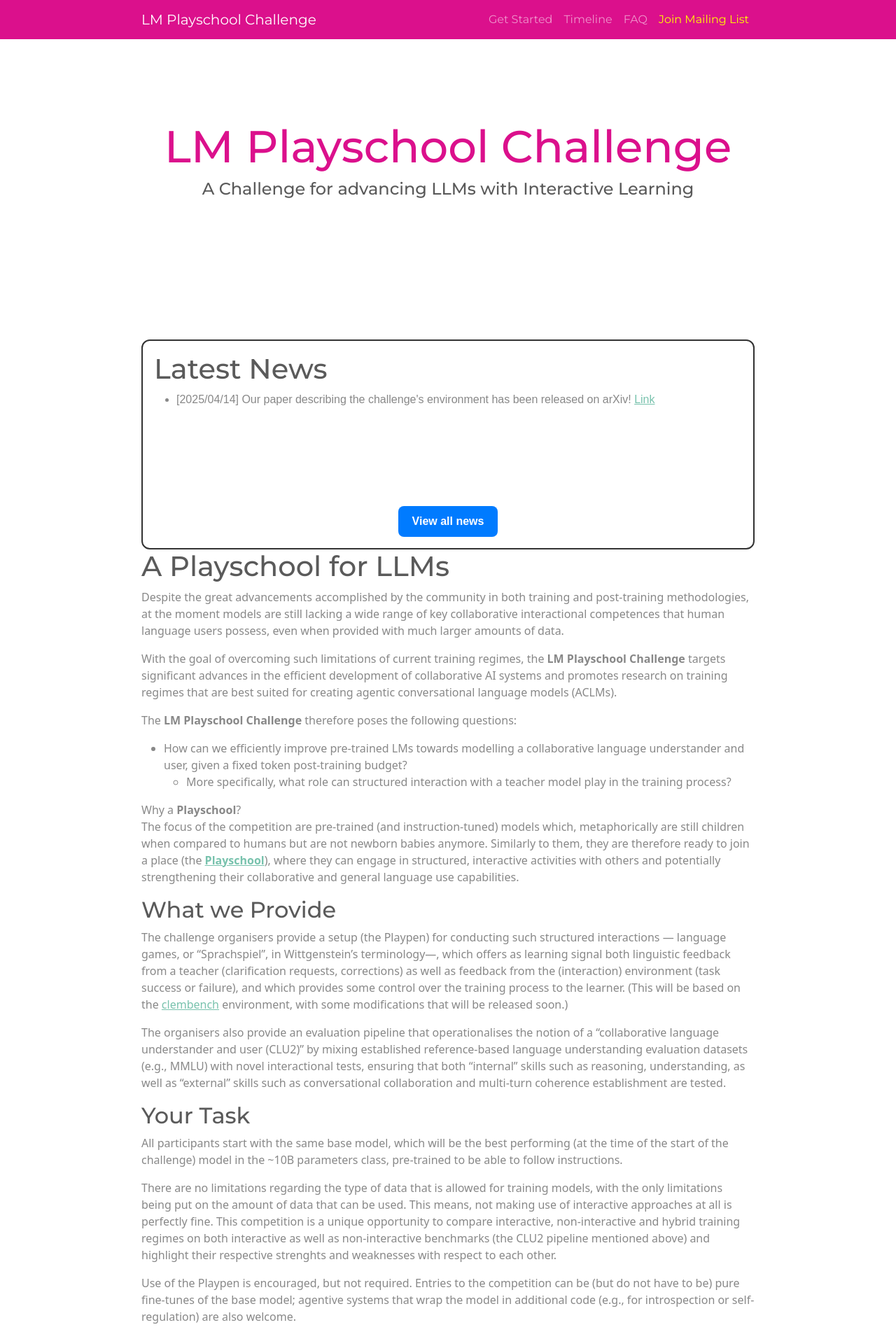
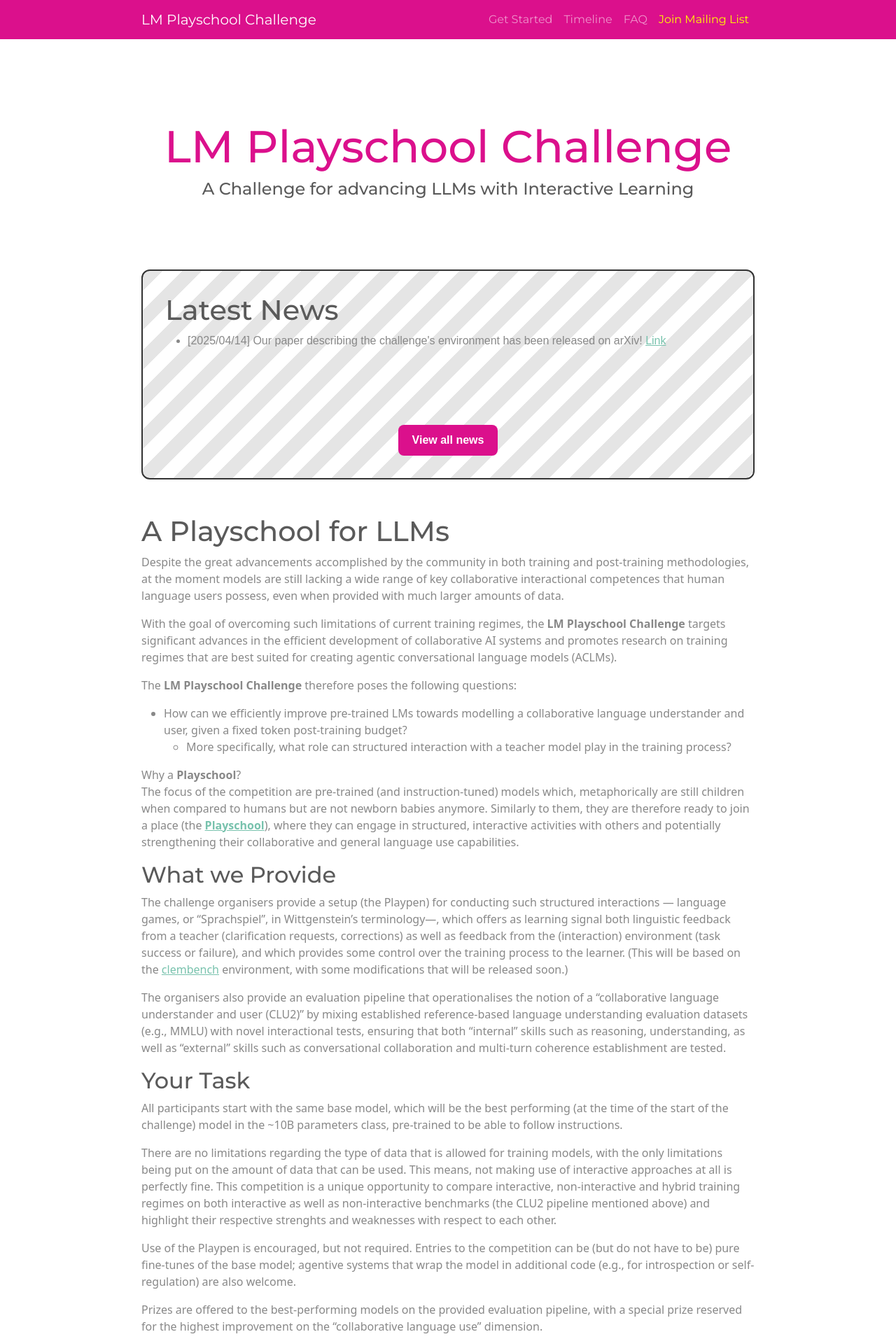
Before and after one commit to lm-playschool/lm-playschool.github.io, a Jekyll site: the page built from index.md, in a window 1280 px wide. Shown: the top 1913 px of the page at 70% size. Built offline with Jekyll 4.4.1, drawn with Linux system fonts in a browser that asks for light colours; our own code applies the rules of GitHub Pages for plain Markdown files.

Commit message:
styling news box and reduced header's bottom margin

```diff
--- a/_layouts/home.html
+++ b/_layouts/home.html
@@ -10,7 +10,7 @@
   </div>
 
   <div class="container page-content">
-    <div class="news-box">
+    <div class="news-box oblique-bg">
           <h1>Latest News</h1>
   <div class="news-list">
     <ul>
--- a/assets/main.scss
+++ b/assets/main.scss
@@ -26,7 +26,7 @@
   padding-top:65px;
   text-align: center;
   margin-top:50px;
-  margin-bottom:200px;
+  margin-bottom:100px;
 }
 .p-footer{
   margin-top: 1rem;
@@ -146,6 +146,7 @@
   flex-direction: column;
   justify-content: space-between;
   font-family: Arial, sans-serif;
+  margin-bottom:50px;
 }
 
 .news-list {
@@ -161,7 +162,7 @@
 .news-link a {
   display: inline-block;
   padding: 10px 20px;
-      background-color: #007BFF;
+  background-color: #DB108C;
   color: #fff;
   border: none;
   border-radius: 8px;
@@ -171,5 +172,16 @@
 }
 
 .news-link a:hover {
-      background-color: #0056b3;
+  background-color: #a82575;
 }
+
+.oblique-bg {
+  background: repeating-linear-gradient(
+    135deg,
+    rgba(0, 0, 0, 0.1),
+    rgba(0, 0, 0, 0.1) 20px,
+    transparent 20px,
+    transparent 40px
+  );
+  padding: 2rem;
+}
```
Lines whose indentation alone changed are shown as unchanged.
